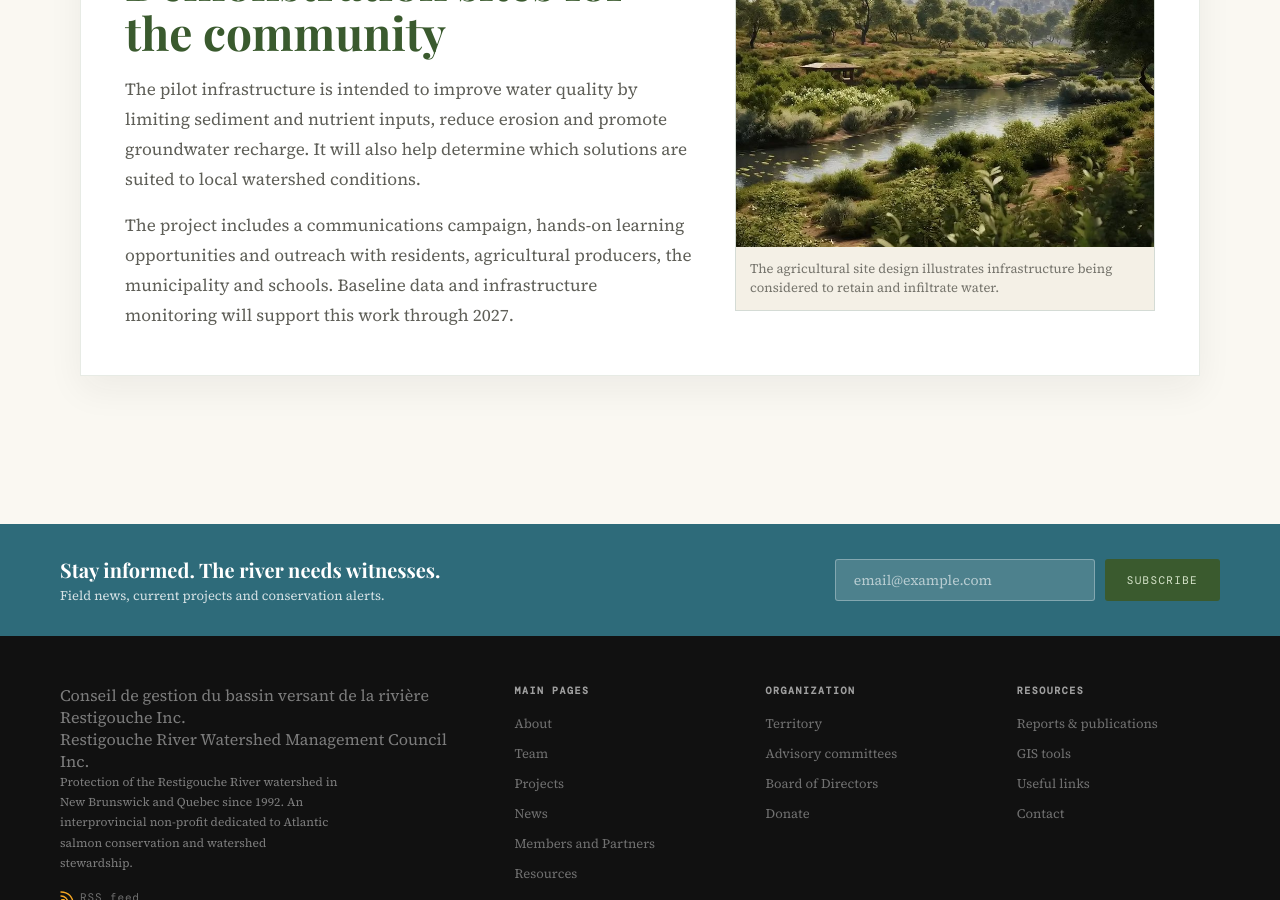
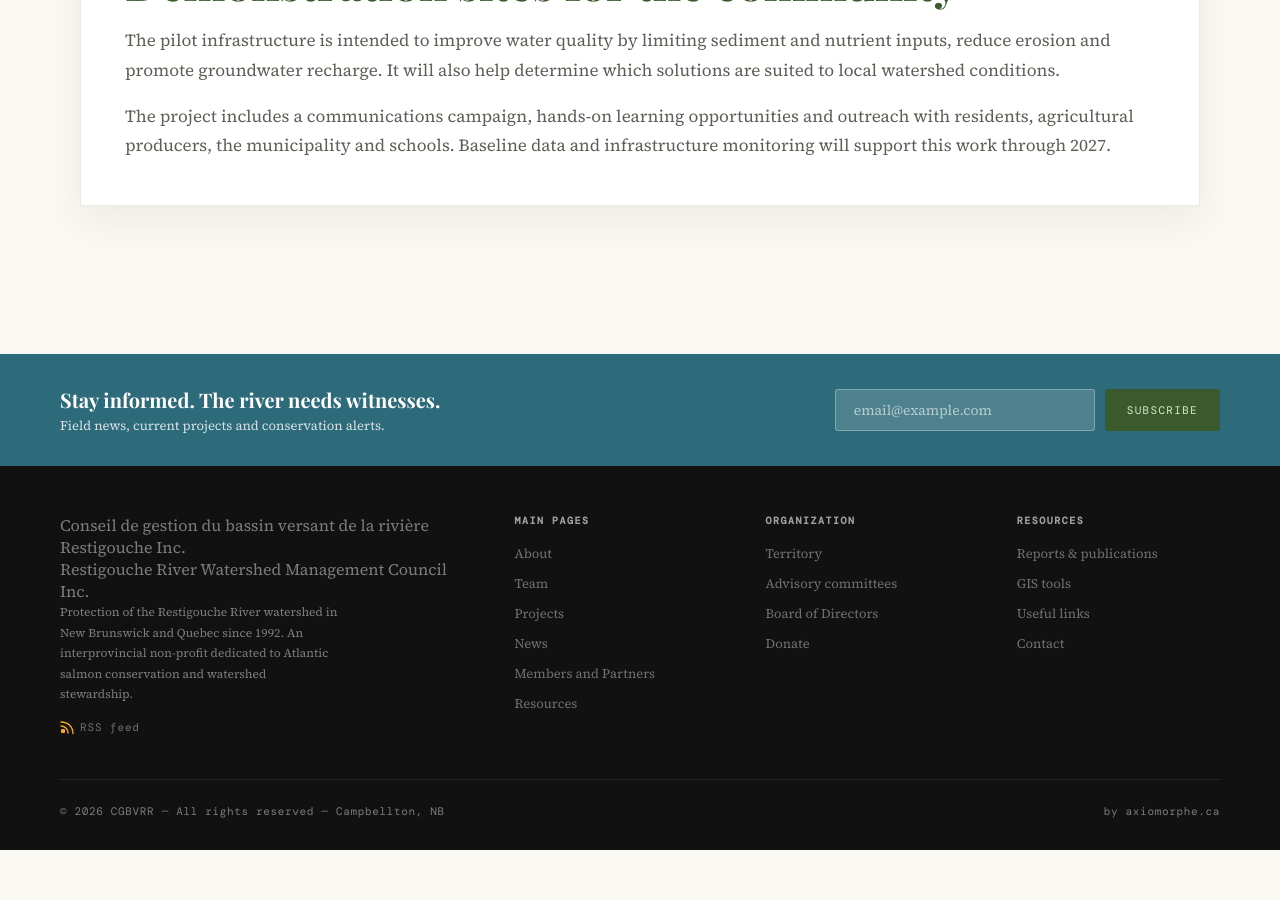
Before and after one commit to foxah047-stack/secure, a Jekyll site: the page built from _projects/eco-action.md, in a window 1280 px wide and 900 px high, scrolled down 2891 px. Built offline with Jekyll 4.4.1, drawn with Linux system fonts in a browser that asks for light colours; some web fonts are replaced; after the commit the page ends 3741 px from its top, so only the background shows below that; some of the changed lines change nothing that is shown.

Commit message:
Adjust EcoAction section imagery

```diff
--- a/_projects/eco-action.md
+++ b/_projects/eco-action.md
@@ -56,9 +56,9 @@
         title_en: Agricultural site
         text_fr: Un design adapté aux pratiques agricoles et aux écoulements observés sur le terrain.
         text_en: A design adapted to agricultural practices and field-observed drainage patterns.
-        image: /assets/img/ecoaction/ecoaction-site-agricultural.jpg
-        image_alt_fr: Design d’aménagement pour le site agricole
-        image_alt_en: Design concept for the agricultural site
+        image: /assets/img/ecoaction/ecoaction-poster.jpg
+        image_alt_fr: Affiche de design d’aménagement pour le site agricole
+        image_alt_en: Agricultural site design poster
       - title_fr: Site municipal
         title_en: Municipal site
         text_fr: Des solutions qui améliorent la gestion du ruissellement dans les espaces municipaux.
@@ -100,9 +100,9 @@
         title_en: Share and maintain
         text_fr: Des panneaux d’interprétation, des visites de sites et des activités communautaires permettront de faire connaître les aménagements. Le suivi et l’entretien sont prévus pour vérifier que les infrastructures continuent de remplir leur rôle.
         text_en: Interpretive panels, site visits and community activities will share information about the infrastructure. Follow-up and maintenance are planned to confirm that the measures continue to serve their purpose.
-        image: /assets/img/ecoaction/ecoaction-wetlands-day-invitation.jpg
-        image_alt_fr: Invitation à la Journée des milieux humides
-        image_alt_en: Wetlands Day invitation
+        image: /assets/img/ecoaction/ecoaction-diversion-ditch.jpg
+        image_alt_fr: Fossé de diversion pour gérer le ruissellement
+        image_alt_en: Diversion ditch for runoff management
 
   - type: text
     kicker_fr: Résultats attendus
@@ -117,10 +117,4 @@
       The pilot infrastructure is intended to improve water quality by limiting sediment and nutrient inputs, reduce erosion and promote groundwater recharge. It will also help determine which solutions are suited to local watershed conditions.
 
       The project includes a communications campaign, hands-on learning opportunities and outreach with residents, agricultural producers, the municipality and schools. Baseline data and infrastructure monitoring will support this work through 2027.
-    image_show: true
-    image: /assets/img/ecoaction/ecoaction-site-agricultural.jpg
-    image_alt_fr: Design d’aménagement pour le site agricole
-    image_alt_en: Design concept for the agricultural site
-    image_caption_fr: Le design du site agricole illustre les aménagements envisagés pour retenir et infiltrer l’eau.
-    image_caption_en: The agricultural site design illustrates infrastructure being considered to retain and infiltrate water.
 ---
```
Also changed, not shown: assets/img/ecoaction/ecoaction-diversion-ditch.jpg (added).
